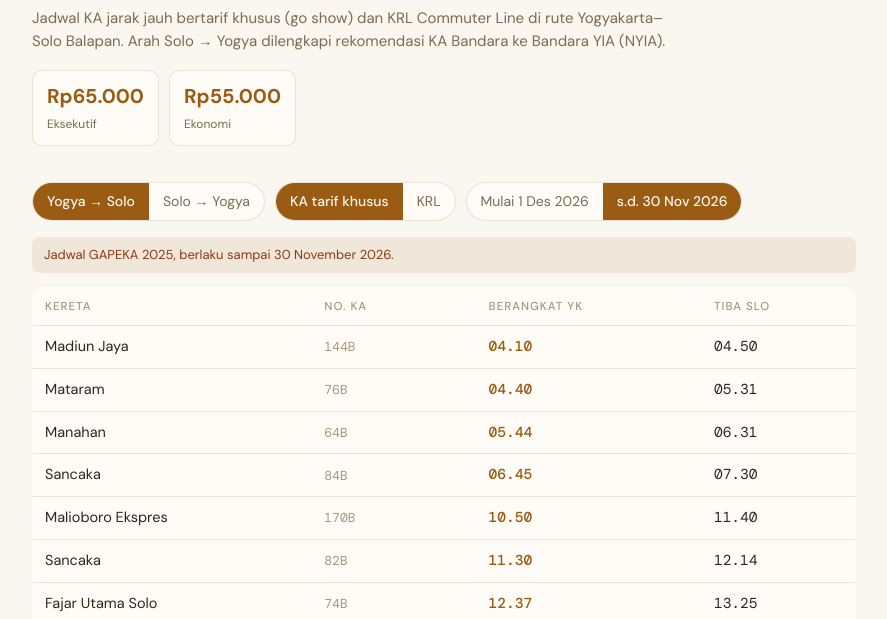
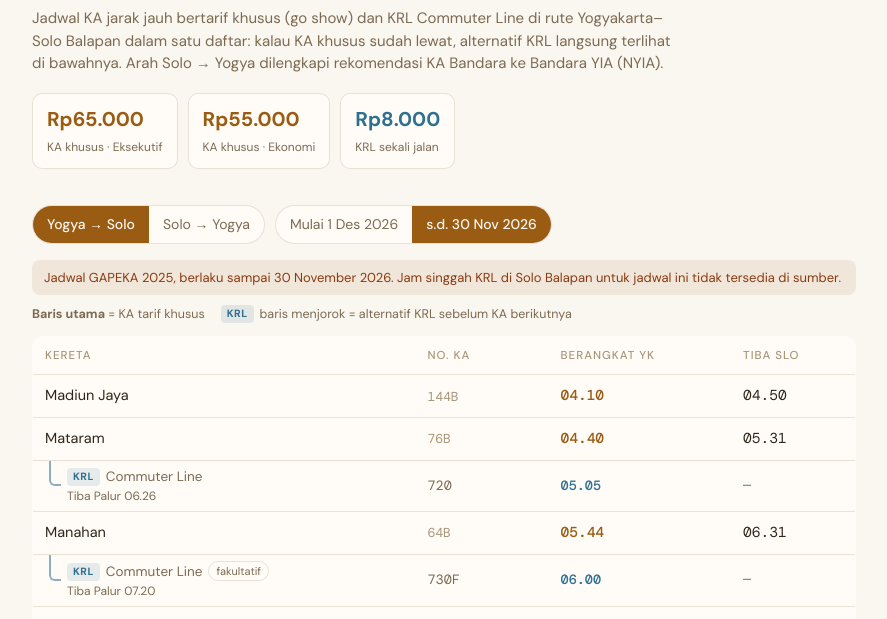
Before and after one commit to ansyaku/htmlfiles, a plain HTML site: page transport/kereta-jogja-solo.html in a window 1280 px wide. Shown: the part 117-736 px from the top of the page, without its empty margins (196-1083 px from the left). Drawn offline with nearby package versions, Linux system fonts and the light colour scheme.

Commit message:
kereta-jogja-solo: gabung KA khusus dan KRL dalam satu daftar, KRL menjorok
Co-Authored-By: Claude Opus 5.5 <noreply@anthropic.com>

```diff
--- a/transport/kereta-jogja-solo.html
+++ b/transport/kereta-jogja-solo.html
@@ -17,12 +17,14 @@
     --muted: #7c6a52;
     --dim: #a8967c;
     --warn: #8a3b12;
+    --krl: #2f6f8f; --krl-soft: rgba(47, 111, 143, 0.12);
   }
   @media (prefers-color-scheme: dark) {
     :root {
       --bg: #1a1612; --card: #231e18; --border: rgba(230, 200, 150, 0.14);
       --accent: #e0a35a; --accent-soft: rgba(224, 163, 90, 0.12);
       --text: #efe6d8; --muted: #b9a68a; --dim: #857660; --warn: #f0a070;
+      --krl: #7cc0e0; --krl-soft: rgba(124, 192, 224, 0.14);
     }
   }
   * { box-sizing: border-box; margin: 0; padding: 0; }
@@ -61,6 +63,13 @@
   .notes li { margin: 0 0 6px 18px; }
   .notes a { color: var(--accent); }
   td.yia { min-width: 120px; }
+  .fare .krl b { color: var(--krl); }
+  tr.krl td { font-size: 13.5px; color: var(--muted); padding-top: 6px; padding-bottom: 6px; }
+  tr.krl td:first-child { padding-left: 34px; position: relative; }
+  tr.krl td:first-child::before { content: ""; position: absolute; left: 16px; top: 0; bottom: 50%; width: 10px; border-left: 2px solid var(--krl); border-bottom: 2px solid var(--krl); border-bottom-left-radius: 6px; opacity: .55; }
+  tr.krl td.t.dep { color: var(--krl); }
+  .krltag { display: inline-block; font-size: 10.5px; font-weight: 700; letter-spacing: .5px; padding: 1px 6px; border-radius: 4px; background: var(--krl-soft); color: var(--krl); margin-right: 6px; vertical-align: 1px; }
+  .legend { display: flex; gap: 16px; flex-wrap: wrap; font-size: 12.5px; color: var(--muted); margin: -4px 0 12px; }
   [hidden] { display: none !important; }
   @media (max-width: 560px) {
     th.hide, td.hide { display: none; }
@@ -73,13 +82,11 @@
   <header>
     <div class="eyebrow">Transport · Kereta Api</div>
     <h1>Kereta tarif khusus Yogyakarta ⇄ Solo Balapan</h1>
-    <p class="lead">Jadwal KA jarak jauh bertarif khusus (go show) dan KRL Commuter Line di rute Yogyakarta–Solo Balapan. Arah Solo → Yogya dilengkapi rekomendasi KA Bandara ke Bandara YIA (NYIA).</p>
-    <div class="fare" id="fare">
-      <div><b>Rp65.000</b><span>Eksekutif</span></div>
-      <div><b>Rp55.000</b><span>Ekonomi</span></div>
-    </div>
-    <div class="fare" id="fareKrl" hidden>
-      <div><b>Rp8.000</b><span>KRL sekali jalan</span></div>
+    <p class="lead">Jadwal KA jarak jauh bertarif khusus (go show) dan KRL Commuter Line di rute Yogyakarta–Solo Balapan dalam satu daftar: kalau KA khusus sudah lewat, alternatif KRL langsung terlihat di bawahnya. Arah Solo → Yogya dilengkapi rekomendasi KA Bandara ke Bandara YIA (NYIA).</p>
+    <div class="fare">
+      <div><b>Rp65.000</b><span>KA khusus · Eksekutif</span></div>
+      <div><b>Rp55.000</b><span>KA khusus · Ekonomi</span></div>
+      <div class="krl"><b>Rp8.000</b><span>KRL sekali jalan</span></div>
     </div>
   </header>
 
@@ -88,10 +95,6 @@
       <button data-dir="ys" class="on">Yogya → Solo</button>
       <button data-dir="sy">Solo → Yogya</button>
     </div>
-    <div class="seg" role="group" aria-label="Jenis kereta">
-      <button data-mode="ka" class="on">KA tarif khusus</button>
-      <button data-mode="krl">KRL</button>
-    </div>
     <div class="seg" role="group" aria-label="Versi jadwal">
       <button data-g="2026" class="on">Mulai 1 Des 2026</button>
       <button data-g="2025">s.d. 30 Nov 2026</button>
@@ -99,10 +102,11 @@
   </div>
 
   <div class="notice" id="notice"></div>
+  <div class="legend"><span><b>Baris utama</b> = KA tarif khusus</span><span><span class="krltag">KRL</span>baris menjorok = alternatif KRL sebelum KA berikutnya</span></div>
 
   <table>
     <thead>
-      <tr><th id="hName">Kereta</th><th class="hide">No. KA</th><th id="hDep">Berangkat</th><th id="hArr">Tiba</th><th id="hYia" hidden>KA Bandara YIA</th></tr>
+      <tr><th>Kereta</th><th class="hide">No. KA</th><th id="hDep">Berangkat</th><th id="hArr">Tiba</th><th id="hYia" hidden>KA Bandara YIA</th></tr>
     </thead>
     <tbody id="rows"></tbody>
   </table>
@@ -272,7 +276,6 @@ function nowWIB() {
 const now = nowWIB();
 let g = now >= new Date(2026, 11, 1) ? "2026" : "2025";
 let dir = "ys";
-let mode = "ka";
 
 const $ = s => document.querySelector(s);
 const esc = s => String(s).replace(/[&<>"]/g, c => ({"&":"&amp;","<":"&lt;",">":"&gt;",'"':"&quot;"}[c]));
@@ -294,36 +297,35 @@ function yiaCell(arr, lpn) {
 function render() {
   document.querySelectorAll("[data-dir]").forEach(b => b.classList.toggle("on", b.dataset.dir === dir));
   document.querySelectorAll("[data-g]").forEach(b => b.classList.toggle("on", b.dataset.g === g));
-  document.querySelectorAll("[data-mode]").forEach(b => b.classList.toggle("on", b.dataset.mode === mode));
   const toYk = dir === "sy";
-  $("#hName").textContent = mode === "ka" ? "Kereta" : "KRL";
   $("#hDep").textContent = toYk ? "Berangkat SLO" : "Berangkat YK";
   $("#hArr").textContent = toYk ? "Tiba YK" : "Tiba SLO";
   $("#hYia").hidden = !toYk;
-  $("#fare").hidden = mode !== "ka";
-  $("#fareKrl").hidden = mode !== "krl";
   let notice = g === "2026"
     ? "Jadwal GAPEKA 2026, berlaku mulai 1 Desember 2026."
     : "Jadwal GAPEKA 2025, berlaku sampai 30 November 2026.";
-  if (mode === "krl" && g === "2025") notice += " Jam singgah KRL di Solo Balapan untuk jadwal ini tidak tersedia di sumber.";
+  if (g === "2025") notice += " Jam singgah KRL di Solo Balapan untuk jadwal ini tidak tersedia di sumber.";
   if (toYk) notice += ` Kolom KA Bandara YIA: kereta pertama dari Stasiun Yogyakarta (Tugu) dengan jeda pindah minimal ${BUF_TUGU} menit.`;
   $("#notice").textContent = notice;
 
-  const rows = mode === "ka"
-    ? DATA[g][dir].map(([name, no, dep, arr, note, fak]) => ({name, no, dep, arr, note, fak}))
-    : KRL[g][dir].map(r => ({...r, name: "Commuter Line"}));
+  // waktu acuan: jam berangkat, atau perkiraan dari Palur bila jam SLO tak ada
+  const ref = r => r.dep ? mins(r.dep) : mins(r.pl) + 13;
+  // gabung KA khusus + KRL, urut jam berangkat (hari operasi dihitung mulai 04.00)
+  const rows = [
+    ...DATA[g][dir].map(([name, no, dep, arr, note, fak]) => ({name, no, dep, arr, note, fak})),
+    ...KRL[g][dir].map(r => ({...r, krl: true}))
+  ].sort((a, b) => (ref(a) - 240 + 1440) % 1440 - (ref(b) - 240 + 1440) % 1440);
 
   const cur = now.getHours() * 60 + now.getMinutes();
-  // waktu acuan untuk "kereta berikutnya": jam berangkat, atau perkiraan dari Palur bila jam SLO tak ada
-  const ref = r => r.dep ? mins(r.dep) : mins(r.pl) + 13;
   let nextIdx = -1, best = Infinity;
   rows.forEach((r, i) => { const diff = (ref(r) - cur + 1440) % 1440; if (diff < best) { best = diff; nextIdx = i; } });
 
   $("#rows").innerHTML = rows.map((r, i) => {
     const overnight = r.dep && r.arr && mins(r.arr) < mins(r.dep) ? ' <span class="note">+1 hari</span>' : "";
     const lpn = r.note && /Lempuyangan/.test(r.note);
-    return `<tr${i === nextIdx ? ' class="next"' : ""}>
-      <td>${esc(r.name)}${r.fak ? '<span class="tag">fakultatif</span>' : ""}${r.note ? `<span class="note">${esc(r.note)}</span>` : ""}</td>
+    const cls = [r.krl && "krl", i === nextIdx && "next"].filter(Boolean).join(" ");
+    return `<tr${cls ? ` class="${cls}"` : ""}>
+      <td>${r.krl ? '<span class="krltag">KRL</span>Commuter Line' : esc(r.name)}${r.fak ? '<span class="tag">fakultatif</span>' : ""}${r.note ? `<span class="note">${esc(r.note)}</span>` : ""}</td>
       <td class="no hide">${esc(r.no)}</td>
       <td class="t dep">${r.dep || "—"}</td>
       <td class="t">${r.arr || "—"}${overnight}</td>
@@ -334,7 +336,6 @@ function render() {
 
 document.querySelectorAll("[data-dir]").forEach(b => b.onclick = () => { dir = b.dataset.dir; render(); });
 document.querySelectorAll("[data-g]").forEach(b => b.onclick = () => { g = b.dataset.g; render(); });
-document.querySelectorAll("[data-mode]").forEach(b => b.onclick = () => { mode = b.dataset.mode; render(); });
 render();
 </script>
 </body>
```
